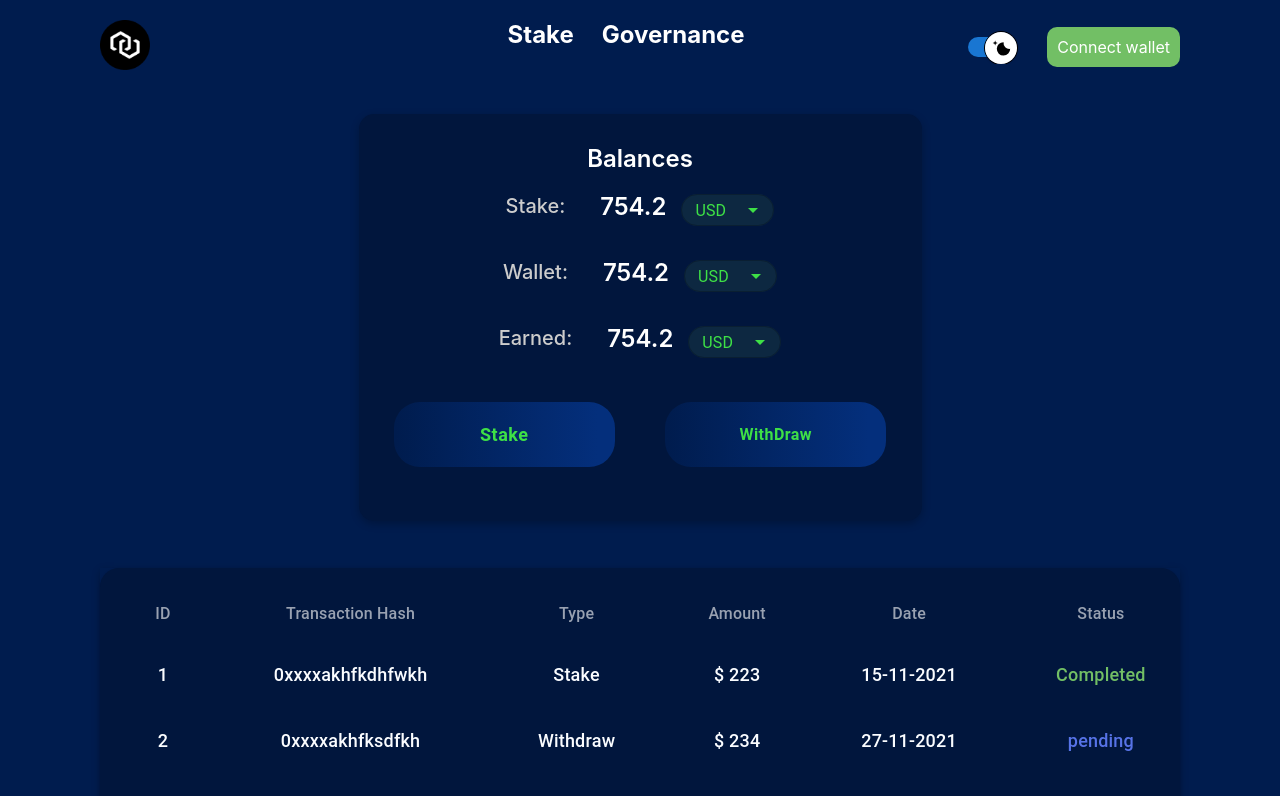
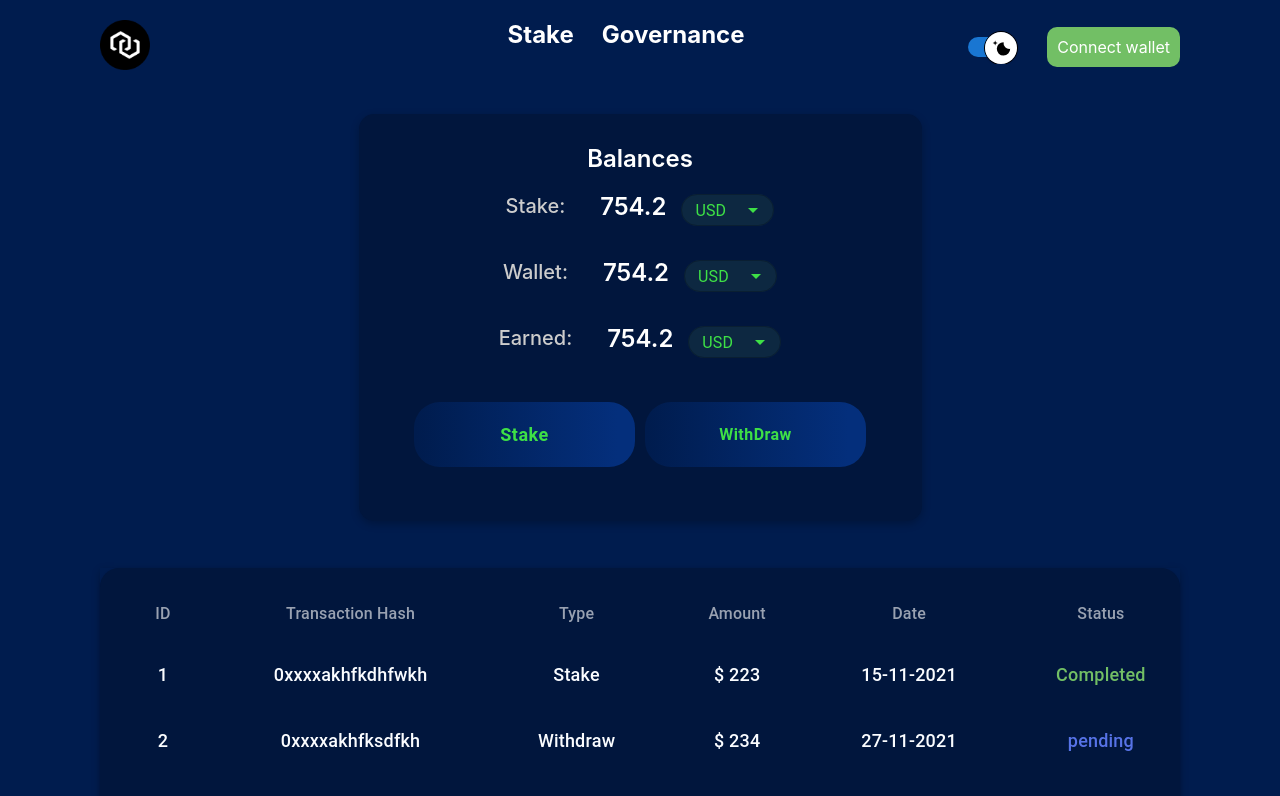
Before and after one commit to dexterdatul197/stake-governance, a React (Create React App) app: page /stake in a window 1280 px wide. Shown: the top 796 px of the page. Built offline with nearby package versions, Linux system fonts and the light colour scheme; what coingecko-api-v3, web3 would draw is missing.

Commit message:
smoky update ui

```diff
--- a/src/components/balances/Balances.module.scss
+++ b/src/components/balances/Balances.module.scss
@@ -49,7 +49,7 @@
   .switcher{
     margin-top: 31px;
     display: flex;
-    justify-content: space-around;
+    justify-content: center;
     &_stake,
     &_withdraw{
       background: linear-gradient(90.04deg, #001C4E 0.96%, #042F7C 91.92%);
@@ -64,6 +64,7 @@
       line-height:65px;
       font-size: 18px;
       font-weight: 700;
+      margin-right: 10px;
     }
 
     &_withdraw {
```
